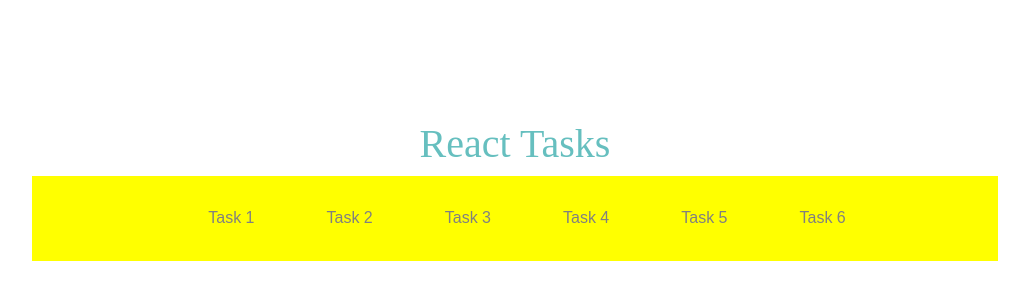
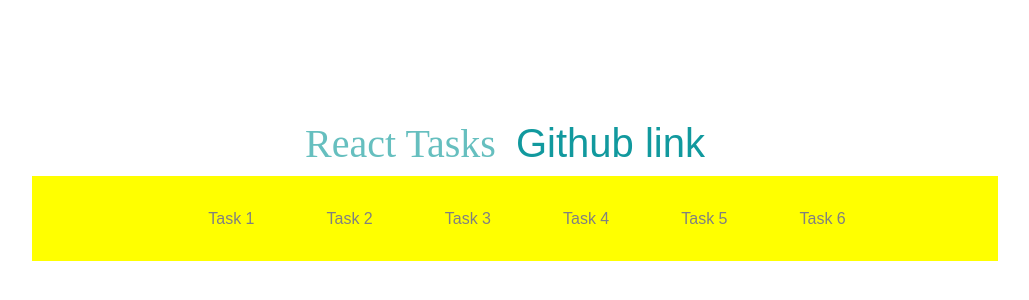
Before and after one commit to Hariram6674/React-Task, a React (Create React App) app: page / in a window 1280 px wide. Shown: the part 210-510 px from the top of the page, without its empty margins (125-1154 px from the left). Built offline with nearby package versions, Linux system fonts and the light colour scheme.

Commit message:
Update App.js

```diff
--- a/src/App.js
+++ b/src/App.js
@@ -18,9 +18,9 @@
 
   return (
     <div className=" justify-content-center align-items-center">
-      {showHeading && <h1 className="h1">React Tasks</h1>}
+      {showHeading && <h1 className="h1">React Tasks<a href='https://github.com/Hariram6674/React-Task'>Github link</a></h1>}
       <Router>
-        <Navbar onLinkClick={handleLinkClick} /> {/* Pass the onLinkClick function */}
+        <Navbar onLinkClick={handleLinkClick} />
         <Routes>
           <Route path="/task1" element={<Task1 />} />
           <Route path="/task2" element={<Task2 />} />
```
